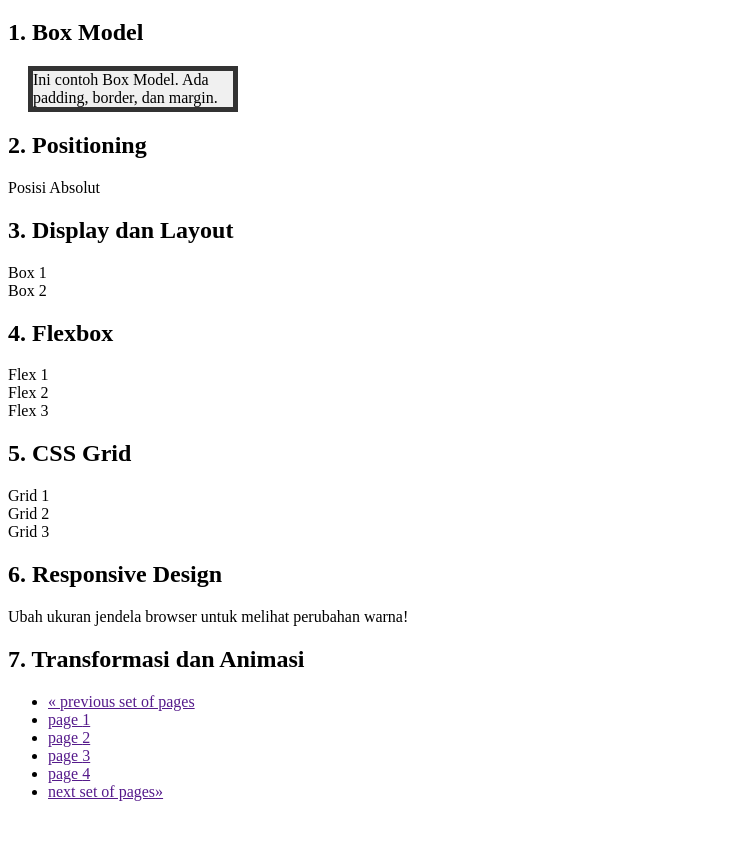
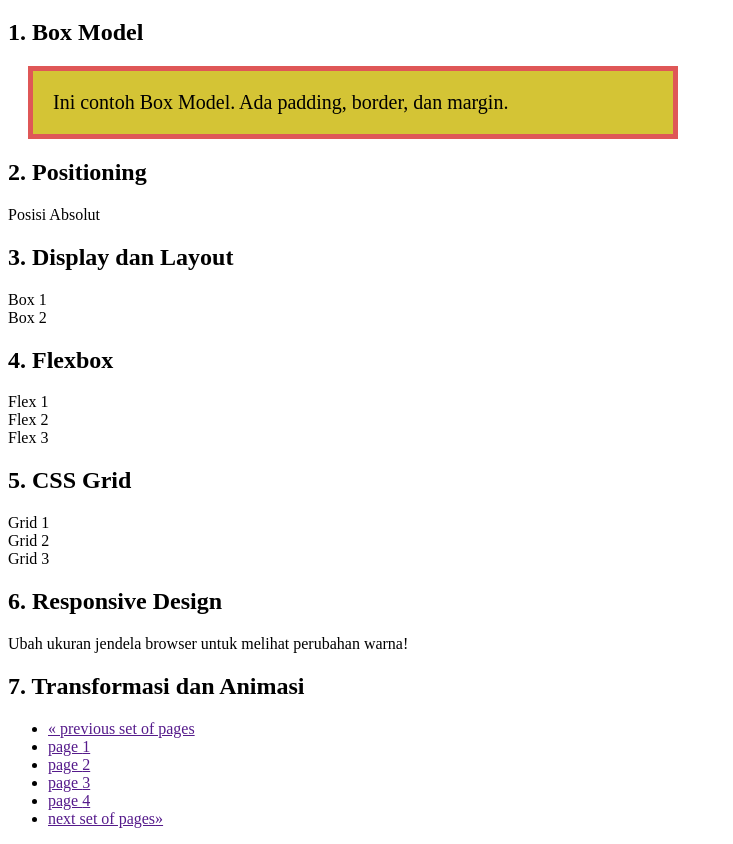
Before and after one commit to HylmiRidzaldy/1124160204-html-css, a plain HTML site: page basic-css/index.html in a window 1280 px wide. Shown: the part 61-905 px from the top of the page, without its empty margins (0-733 px from the left). Before the commit the page ends 878 px from the top, so only its background shows below. Drawn offline with Linux system fonts and the light colour scheme.

Commit message:
menyesuaikan commit sebelumnya

```diff
--- a/basic-css/index.html
+++ b/basic-css/index.html
@@ -3,15 +3,16 @@
 <head>
   <meta charset="UTF-8">
   <meta name="viewport" content="width=device-width, initial-scale=1">
-  <title>CSS Contoh</title>
+  <title>CSS Contoh.</title>
   <style>
     /* ### BOX MODEL ### */
     .box-model {
-      width: 200px; /*
+      width: 600px;
       padding: 20px; /* Ruang dalam elemen */
-      border: 5px solid #333; /* Garis tepi */
+      border: 5px solid #df5757; /* Garis tepi */
       margin: 20px; /* Jarak luar antar elemen */
-      background-color: #f0f0f0; /* Warna latar */
+      background-color: #d4c435; /* Warna latar */
+      font-size: 20px;
     }
 
   </style>
```
